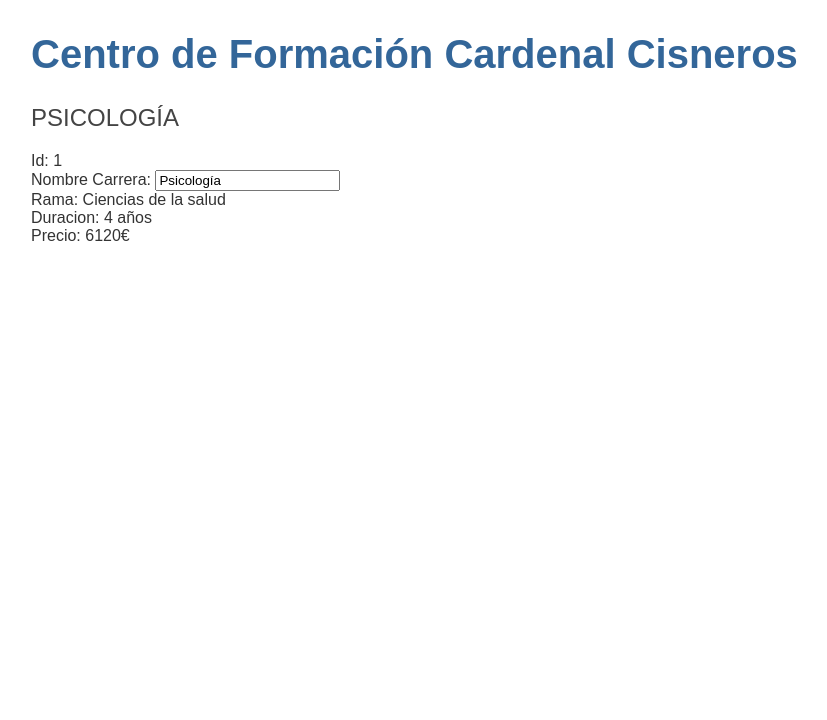
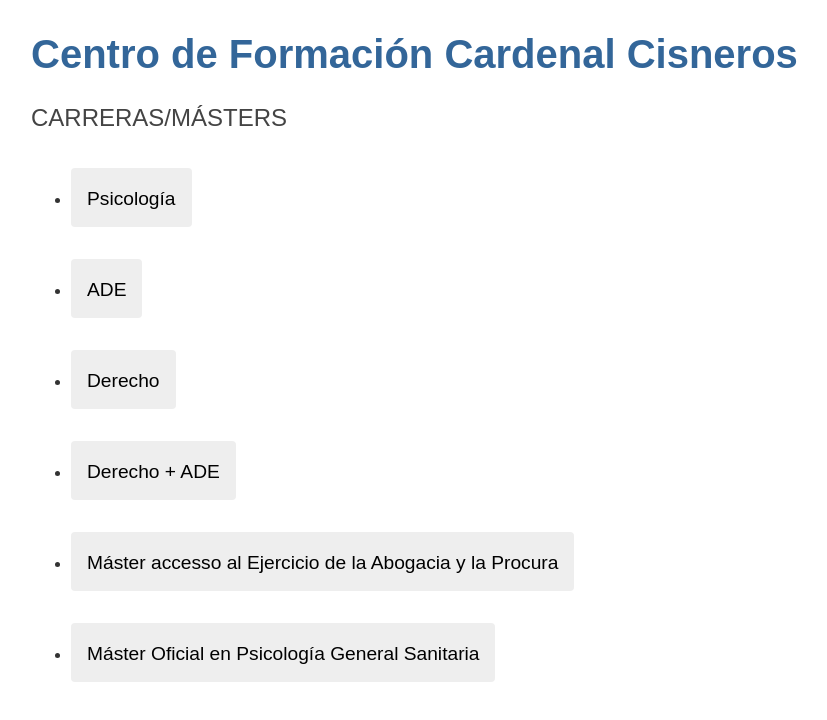
Before and after one commit to EEP-202324/daw_proyecto_angular_servidor-martazhengm, an Angular app in the folder Angular/AULA/: page / in a window 1280 px wide. Shown: the top 720 px of the page, without its empty margins (1-828 px from the left). Built offline with nearby package versions, Linux system fonts and the light colour scheme.

Commit message:
Añadir carreras con NgFor
He añadido todas las carreras o másters con NgFor, en algunos lugares he mantenido lo de los héroes para que el css siga funcionando.

```diff
--- a/Angular/AULA/src/app/carreras/carreras.component.html
+++ b/Angular/AULA/src/app/carreras/carreras.component.html
@@ -1,9 +1,20 @@
-<h2>{{carrera.nombre | uppercase}}</h2>
-<div><span>Id: </span>{{carrera.id}}</div>
-<div>
-  <label for="nombre">Nombre Carrera: </label>
-  <input id="nombre" [(ngModel)]="carrera.nombre" placeholder="nombre">
+<h2>CARRERAS/MÁSTERS</h2>
+<ul class="heroes">
+  <li *ngFor="let carrera of carreras">
+    <button type="button" (click)="onSelect(carrera)">
+      <span class="name">{{carrera.nombre}}</span>
+    </button>
+  </li>
+</ul>
+
+<div *ngIf="selectedCarrera">
+  <h2>{{selectedCarrera.nombre | uppercase}}</h2>
+  <div>id: {{selectedCarrera.id}}</div>
+  <div>
+    <label for="hero-name">Nombre: </label>
+    <input id="hero-name" [(ngModel)]="selectedCarrera.nombre" placeholder="name">
+  </div>
+  <div>Rama: {{selectedCarrera.rama}}</div>
+  <div>Duracion: {{selectedCarrera.duracion}}</div>
+  <div>Precio: {{selectedCarrera.precio}}</div>
 </div>
-<div><span>Rama: </span>{{carrera.rama}}</div>
-<div><span>Duracion: </span>{{carrera.duracion}}</div>
-<div><span>Precio: </span>{{carrera.precio}}</div>
--- a/Angular/AULA/src/app/carreras/carreras.component.ts
+++ b/Angular/AULA/src/app/carreras/carreras.component.ts
@@ -1,5 +1,7 @@
 import { Component } from '@angular/core';
 import { Carrera } from '../carrera';
+import { CARRERAS } from '../mock-carreras';
+import { NgFor} from '@angular/common';
 
 @Component({
   selector: 'app-carreras',
@@ -7,11 +9,9 @@
   styleUrl: './carreras.component.css'
 })
 export class CarrerasComponent {
-  carrera: Carrera = {
-    id: 1,
-  nombre: 'Psicología',
-  rama: 'Ciencias de la salud',
-  duracion: '4 años',
-  precio: '6120€',
-  };
+  carreras = CARRERAS;
+  selectedCarrera?: Carrera;
+onSelect(carrera: Carrera): void {
+  this.selectedCarrera = carrera;
 }
+}
--- /dev/null
+++ b/Angular/AULA/src/app/mock-carreras.ts
@@ -0,0 +1,11 @@
+import { Carrera } from './carrera';
+
+export const CARRERAS: Carrera[] = [
+  { id: 1, nombre: 'Psicología', rama: 'Ciencias de la Salud', duracion: '4 años', precio: '6120€ (anual)' },
+  { id: 2, nombre: 'ADE', rama: 'Ciencias Sociales y Jurídicas', duracion: '4 años', precio: '6120€ (anual)' },
+  { id: 3, nombre: 'Derecho', rama: 'Ciencias Sociales y Jurídicas', duracion: '4 años', precio: '6120€ (anual)' },
+  { id: 4, nombre: 'Derecho + ADE', rama: 'Ciencias Sociales y Jurídicas', duracion: '6 años', precio: '7038€ (anual)' },
+  { id: 5, nombre: 'Máster accesso al Ejercicio de la Abogacia y la Procura', rama: 'Ciencias Sociales y Jurídicas', duracion: '18 meses', precio: '7000€ (pago único)' },
+  { id: 6, nombre: 'Máster Oficial en Psicología General Sanitaria', rama: 'Ciencias de la Salud', duracion: '2 años', precio: '8969€ (anual)' },
+
+];
```
